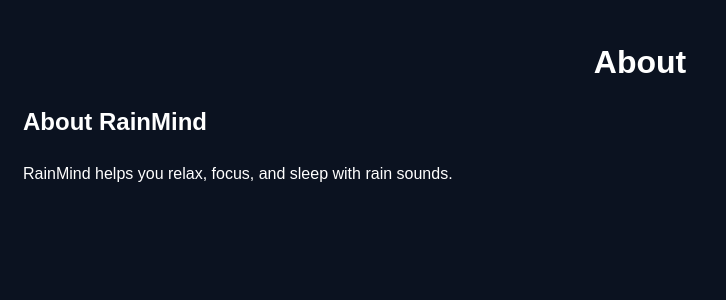
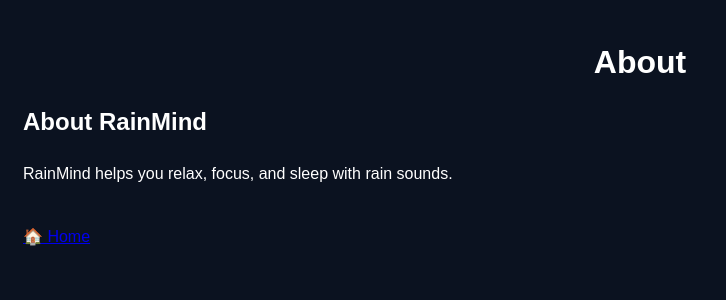
Before and after one commit to choijangwook/RainMind, a Jekyll site: the page built from pages/about.md, in a window 1280 px wide. Shown: the top 300 px of the page, without its empty margins (0-726 px from the left). Built offline with Jekyll 4.4.1, drawn with Linux system fonts in a browser that asks for light colours.

Commit message:
Update page.html

```diff
--- a/_layouts/page.html
+++ b/_layouts/page.html
@@ -19,5 +19,9 @@
 {{ content }}
 </div>
 
+<footer style="margin-top:40px;">
+<a href="{{ site.baseurl }}/index.html">🏠 Home</a>
+</footer>
+
 </body>
 </html>
```
